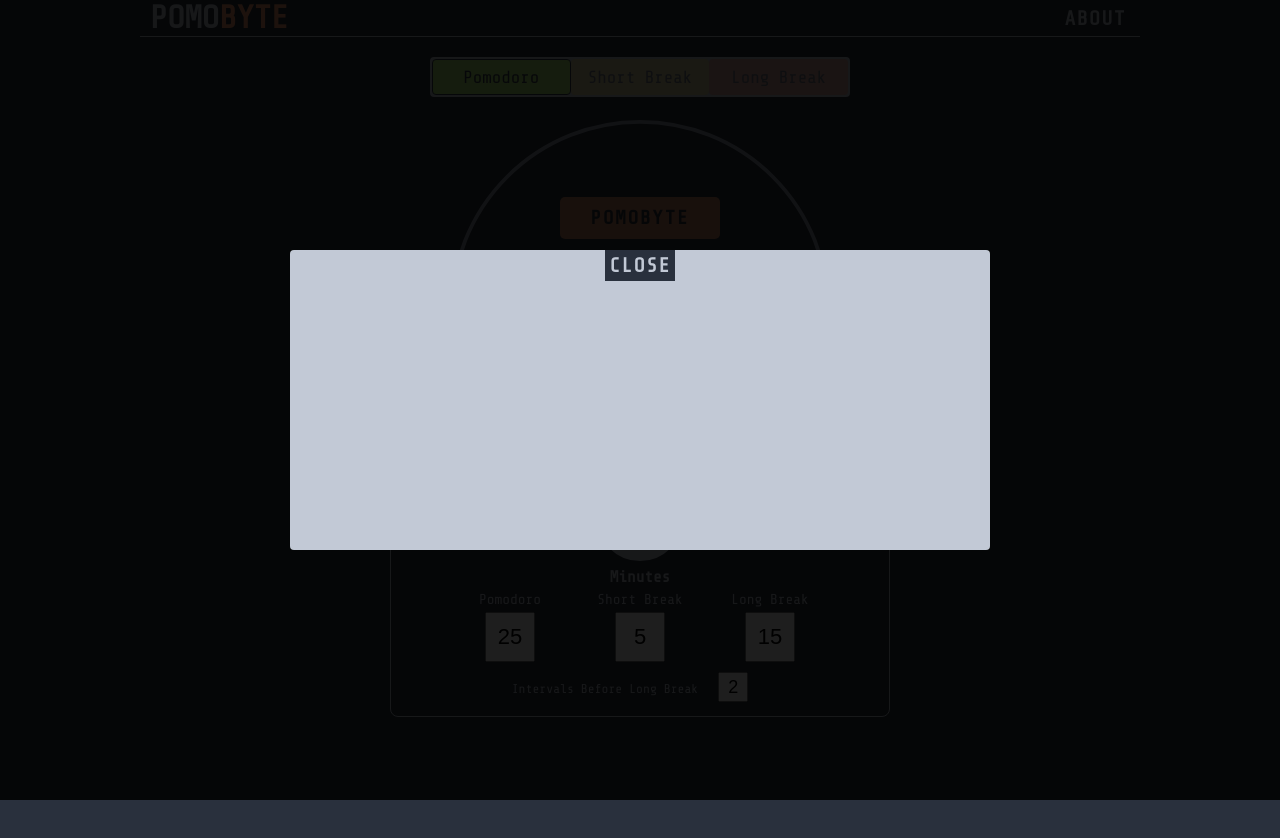
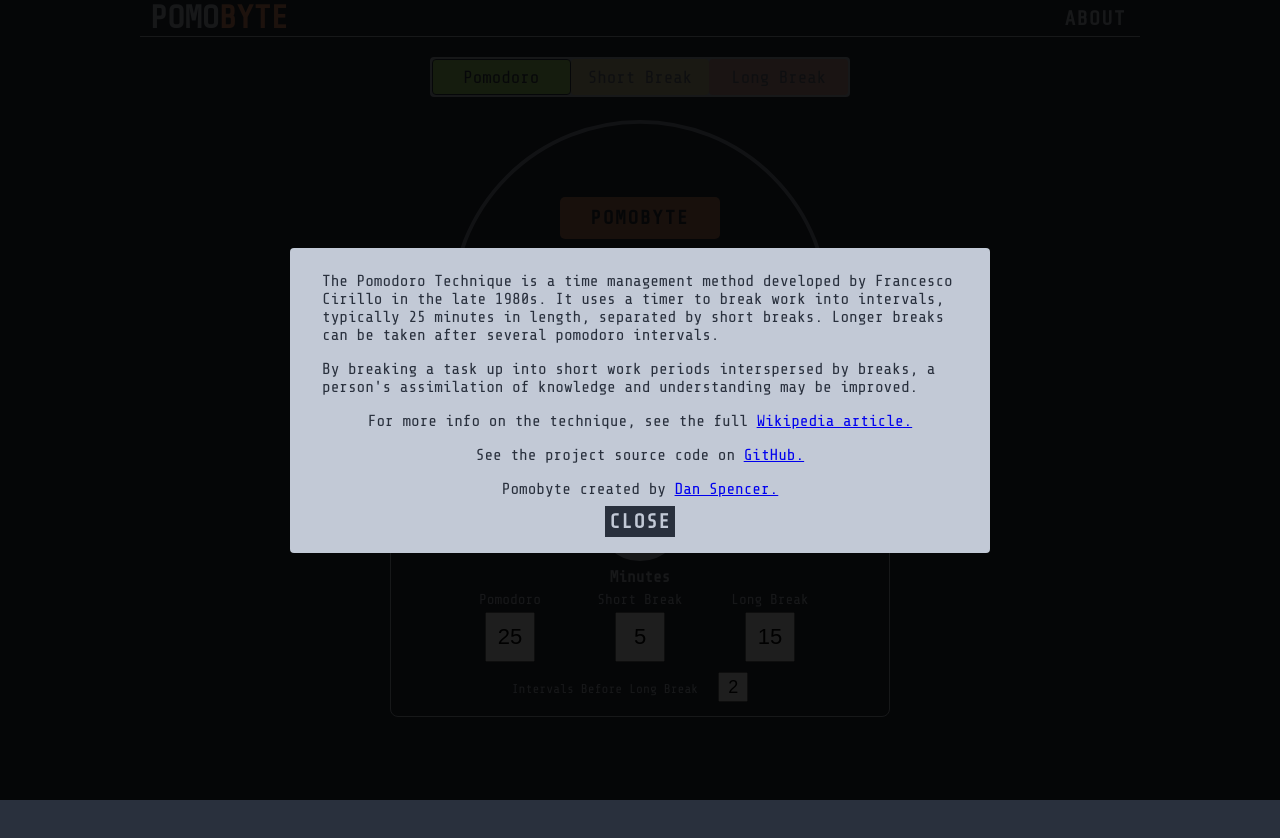
Before and after one commit to d-spence/pomobyte, a React (Create React App) app: page / in a window 1280 px wide. Both pictures are taken after a click on the button "ABOUT". Shown: the top 838 px of the page. Before the commit the page ends 800 px from the top, so only its background shows below. Built offline with nearby package versions, Linux system fonts and the light colour scheme.

Commit message:
Added pomodoro info and links to about modal

```diff
--- a/src/features/modal/Modal.css
+++ b/src/features/modal/Modal.css
@@ -1,9 +1,11 @@
 .modal {
   width: clamp(50%, 700px, 90%);
-  height: min(50%, 300px);
+  /* height: min(50%, 300px); */
+  height: fit-content;
   margin: auto;
-  padding: 0 2rem;
+  padding: 1rem 2rem;
   background-color: var(--light);
+  color: var(--dark);
   /* border: 1px solid var(--light); */
   border-radius: 4px;
   display: flex;
@@ -11,3 +13,7 @@
   align-items: center;
   z-index: 20;
 }
+
+.modal p {
+  margin: 0.5rem 0;
+}
--- a/src/features/modal/Modal.jsx
+++ b/src/features/modal/Modal.jsx
@@ -38,7 +38,11 @@ const Modal = () => {
         animate="visible"
         exit="exit"
       >
-        {/* <p>{text}</p> */}
+        <p>The Pomodoro Technique is a time management method developed by Francesco Cirillo in the late 1980s. It uses a timer to break work into intervals, typically 25 minutes in length, separated by short breaks. Longer breaks can be taken after several pomodoro intervals.</p>
+        <p>By breaking a task up into short work periods interspersed by breaks, a person's assimilation of knowledge and understanding may be improved.</p>
+        <p>For more info on the technique, see the full <a href="https://en.wikipedia.org/wiki/Pomodoro_Technique" target="_blank" rel="noreferrer">Wikipedia article.</a></p>
+        <p>See the project source code on <a href="https://github.com/d-spence/pomobyte" target="_blank" rel="noreferrer">GitHub.</a></p>
+        <p>Pomobyte created by <a href="https://danspencer.dev/" target="_blank" rel="noreferrer">Dan Spencer.</a></p>
         <Button label="Close" onClick={() => modalDispatch({type: 'CLOSE_MODAL'})} />
       </motion.div>
     </Backdrop>
```
